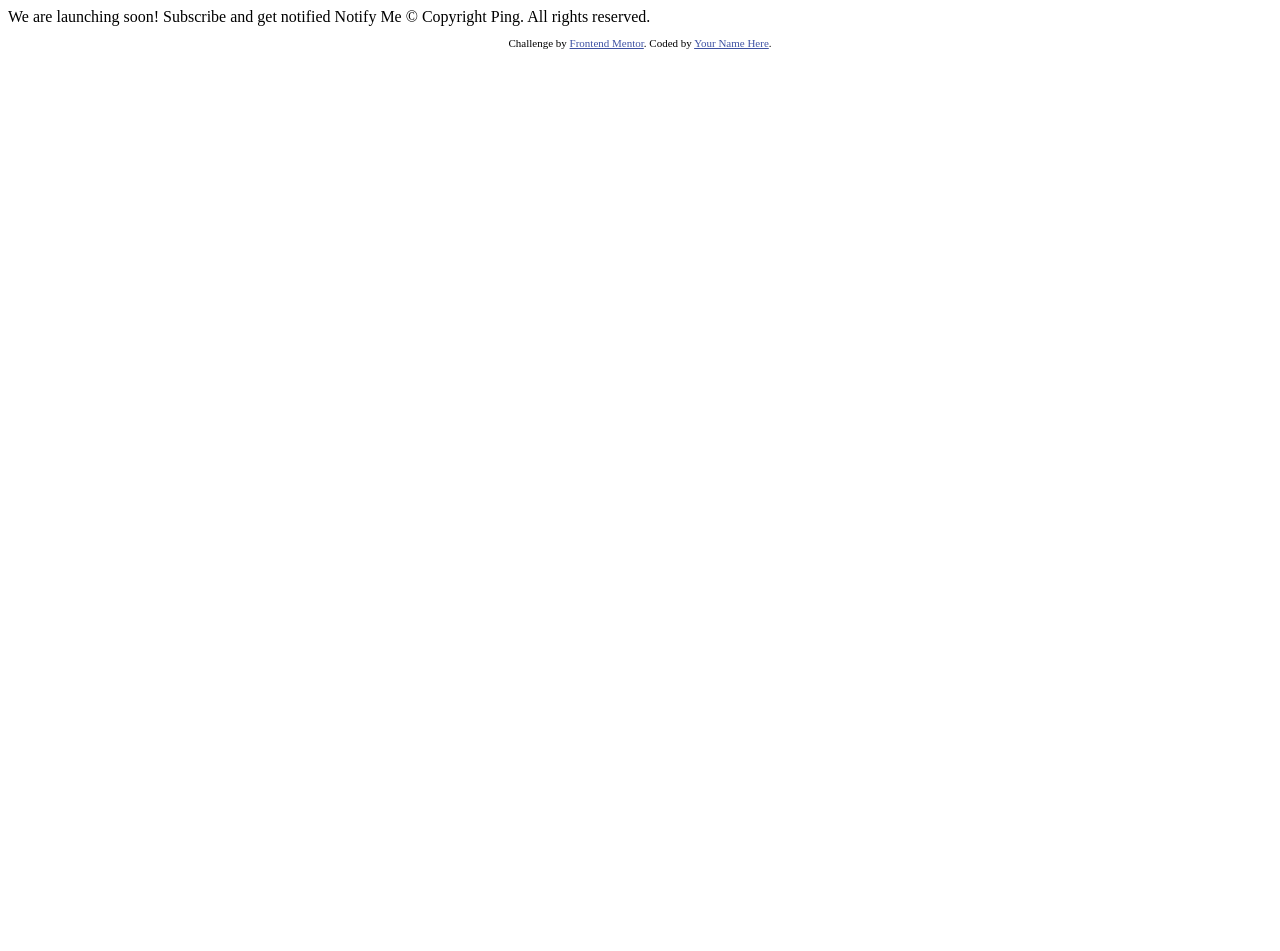
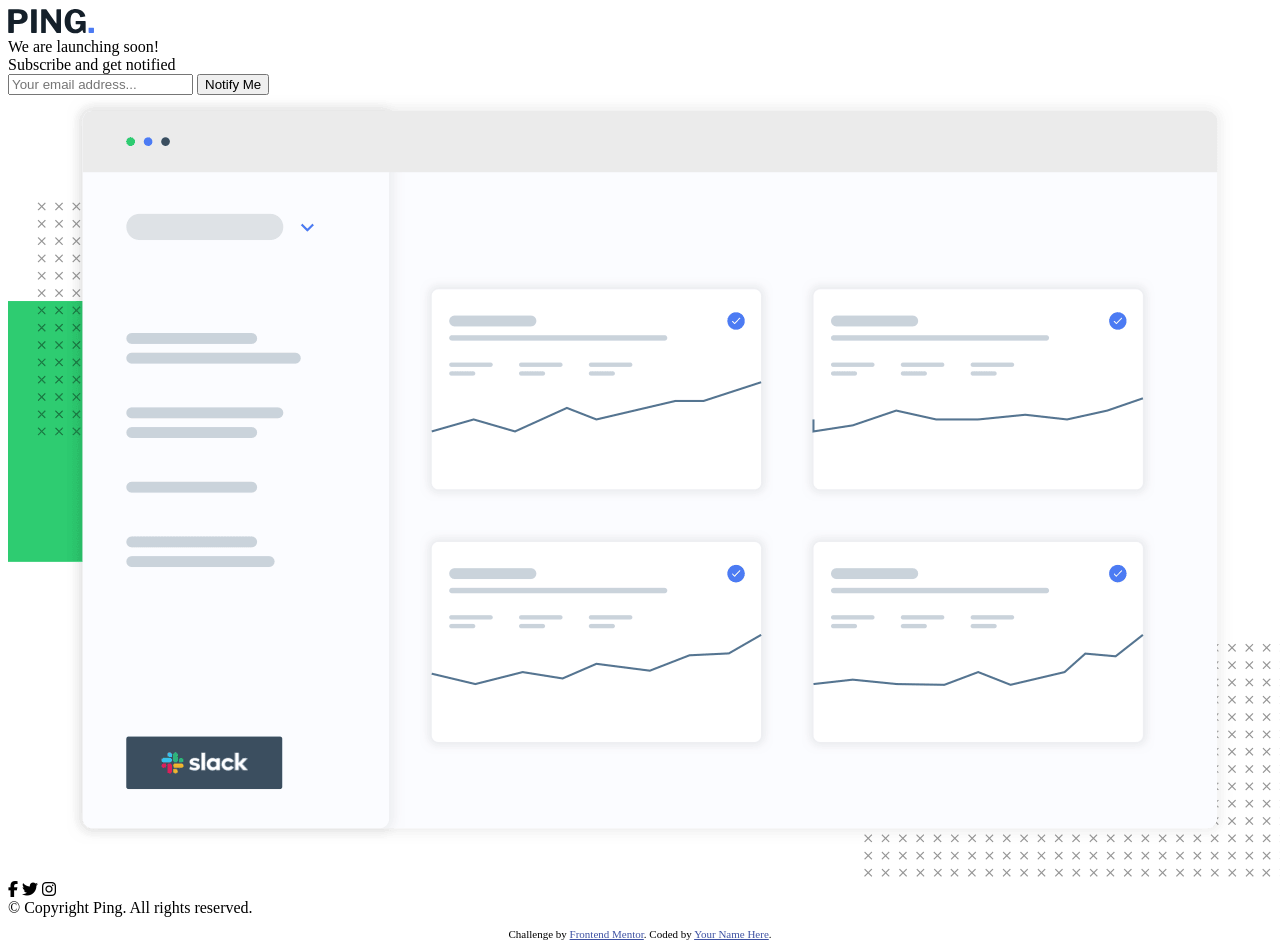
Before and after one commit to joereginald/ping-coming-soon-page-master, a plain HTML site: page index.html in a window 1280 px wide. Before the commit the page ends 800 px from the top, so only its background shows below. Drawn offline with Linux system fonts and the light colour scheme.

Commit message:
v0.01
1/7/21

```diff
--- a/index.html
+++ b/index.html
@@ -4,6 +4,8 @@
   <meta charset="UTF-8">
   <meta name="viewport" content="width=device-width, initial-scale=1.0"> <!-- displays site properly based on user's device -->
 
+  <script src="https://kit.fontawesome.com/9aad3393e4.js" crossorigin="anonymous"></script>
+  <link rel="stylesheet" href="style.css">
   <link rel="icon" type="image/png" sizes="32x32" href="./images/favicon-32x32.png">
 
   <title>Frontend Mentor | Ping coming soon page</title>
@@ -15,12 +17,29 @@
   </style>
 </head>
 <body>
+  <div class="container">
+    <img src="./images/logo.svg" alt="" class="logo">
+    <div class="text">
+      <div class="title">We are launching <span>soon!</span> </div>
+      <div class="subtitle">Subscribe and get notified</div>
+    </div>
+    <div class="input">
+      <input type="text" name="" id="inputEmail" placeholder="Your email address...">
+      <input type="submit" value="Notify Me">
+    </div>
+    <img src="./images/illustration-dashboard.png" alt="" id="illustration">
+    <div class="socmed">
+      <i class="fab fa-facebook-f"></i>
+      <i class="fab fa-twitter"></i>
+      <i class="fab fa-instagram"></i>
+    </div>
+  </div>
 
-  We are launching soon!
 
-  Subscribe and get notified
 
-  Notify Me
+
+
+
 
   &copy; Copyright Ping. All rights reserved.
 
```
Also changed, not shown: images/facebook-f-brands.svg (added), images/instagram-brands.svg (added), images/twitter-brands.svg (added), style.css (added).
